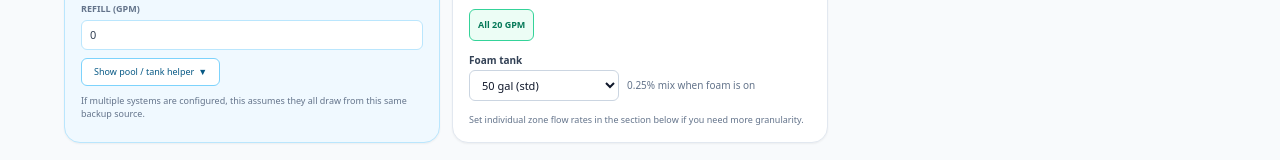
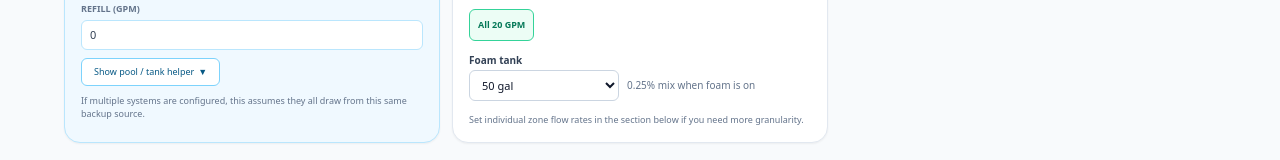
Before and after one commit to cappadonna06/Pool-and-Foam-Calculator, a Next.js app: page / in a window 1280 px wide. Shown: the part 295-455 px from the top of the page. Built offline with nearby package versions, Linux system fonts and the light colour scheme.

Commit message:
Fix foam tank option display logic

```diff
--- a/app/page.tsx
+++ b/app/page.tsx
@@ -460,7 +460,7 @@ export default function Page() {
                         <option value={0}>No foam</option>
                         {FOAM_TANK_OPTIONS.map((size) => (
                           <option key={size} value={size}>
-                            {size} gal{size === FOAM_DEFAULT ? " (std)" : ""}
+                            {size} gal{size === FOAM_DEFAULT ? "" : ""}
                           </option>
                         ))}
                       </select>
```
